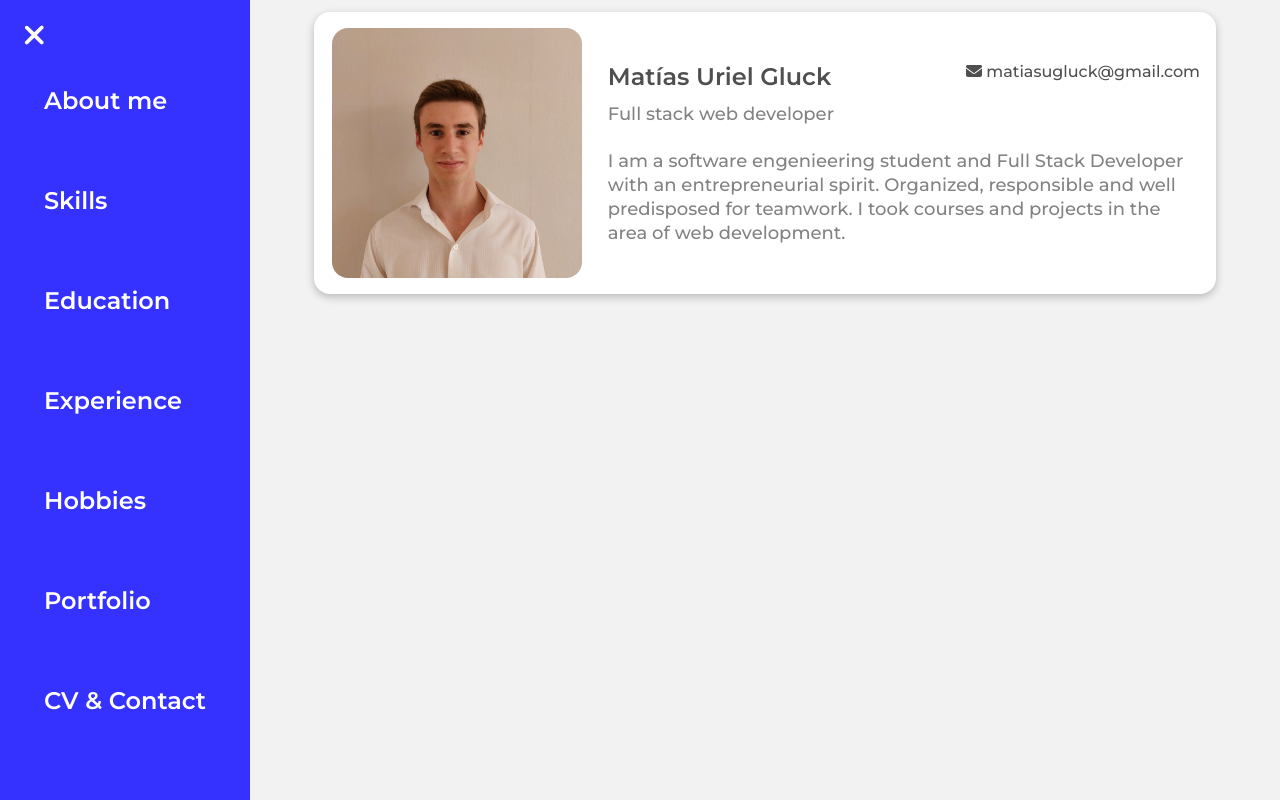
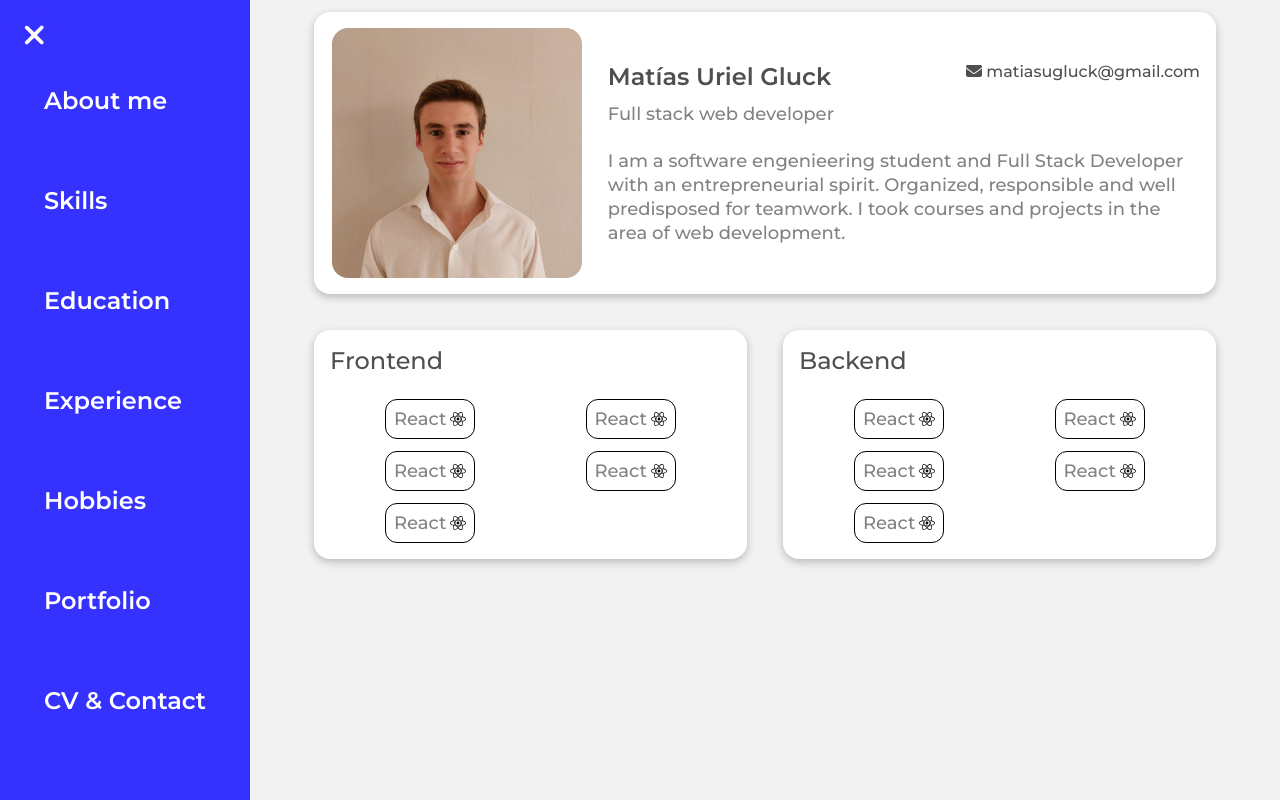
Before and after one commit to MatiasUrielGluck/Portfolio_v4, a React (Vite) app: page / in a window 1280 px wide. Built offline with nearby package versions, Linux system fonts and the light colour scheme.

Commit message:
Adding skills component and working themes

```diff
--- a/package.json
+++ b/package.json
@@ -11,6 +11,7 @@
   },
   "dependencies": {
     "@fortawesome/fontawesome-svg-core": "^6.4.0",
+    "@fortawesome/free-brands-svg-icons": "^6.4.0",
     "@fortawesome/free-regular-svg-icons": "^6.4.0",
     "@fortawesome/free-solid-svg-icons": "^6.4.0",
     "@fortawesome/react-fontawesome": "^0.2.0",
--- a/src/App.jsx
+++ b/src/App.jsx
@@ -1,13 +1,13 @@
 import styled from "styled-components";
 import { ThemeContext } from "./context/ThemeContext";
-import { loadTheme } from "./helpers";
+import { changeTheme, loadTheme } from "./helpers";
 import { Content, Sidebar } from "./components";
 import { useState } from "react";
 import { FontAwesomeIcon } from "@fortawesome/react-fontawesome";
-import { faBars } from "@fortawesome/free-solid-svg-icons";
+import { faBars, faPalette } from "@fortawesome/free-solid-svg-icons";
 
 export const App = () => {
-  const theme = loadTheme();
+  const [theme, setTheme] = useState(loadTheme());
   const [sidebarOpen, setSidebarOpen] = useState(true);
 
   return (
@@ -15,6 +15,14 @@ export const App = () => {
       <AppContainer theme={theme}>
         <div className="btn">
           <FontAwesomeIcon icon={faBars} onClick={() => setSidebarOpen(true)} />
+        </div>
+        <div className="btn">
+          <FontAwesomeIcon
+            icon={faPalette}
+            onClick={() => {
+              setTheme(changeTheme());
+            }}
+          />
         </div>
         <Sidebar open={sidebarOpen} closeFn={() => setSidebarOpen(false)} />
         <Content />
@@ -46,5 +54,9 @@ const AppContainer = styled.div`
     color: ${(props) => props.theme.text.secondary};
     display: grid;
     place-items: center;
+
+    &:nth-child(2) {
+      top: 63px;
+    }
   }
 `;
--- a/src/components/Content.jsx
+++ b/src/components/Content.jsx
@@ -2,7 +2,7 @@ import { useContext } from "react";
 import { styled } from "styled-components";
 import { ThemeContext } from "../context/ThemeContext";
 
-import { ProfileContainer } from "./";
+import { ProfileContainer, Skills } from "./";
 
 export const Content = () => {
   const theme = useContext(ThemeContext);
@@ -10,14 +10,13 @@ export const Content = () => {
   return (
     <Container theme={theme}>
       <ProfileContainer />
+      <Skills />
     </Container>
   );
 };
 
 const Container = styled.div`
   width: 100%;
-  display: grid;
-  grid-template-columns: 1fr;
   padding: 16px;
 
   @media only screen and (width > 768px) {
--- a/src/components/Sidebar.jsx
+++ b/src/components/Sidebar.jsx
@@ -40,7 +40,7 @@ const Container = styled.div`
     props.open ? "translateX(0%)" : "translateX(-200%)"};
   transition: all 0.3s ease;
 
-  @media only screen and (width > 768px) {
+  @media only screen and (width > 1200px) {
     position: relative;
     height: 100%;
     max-width: 250px;
--- /dev/null
+++ b/src/components/Skill.jsx
@@ -0,0 +1,37 @@
+import { useContext } from "react";
+import { styled } from "styled-components";
+import { ThemeContext } from "../context/ThemeContext";
+import { FontAwesomeIcon } from "@fortawesome/react-fontawesome";
+
+export const Skill = ({ icon, text }) => {
+  const theme = useContext(ThemeContext);
+
+  return (
+    <Container theme={theme}>
+      <p>{text}</p>
+      <FontAwesomeIcon icon={icon} className="icon" />
+    </Container>
+  );
+};
+
+const Container = styled.div`
+  width: fit-content;
+  padding: 8px;
+  display: flex;
+  flex-flow: row nowrap;
+  gap: 4px;
+  justify-content: center;
+  align-items: center;
+  border: 1px solid ${(props) => props.theme.skill.border};
+  border-radius: 12px;
+
+  p {
+    color: ${(props) => props.theme.skill.text};
+    font-size: 18px;
+    font-weight: 500;
+  }
+
+  .icon {
+    color: ${(props) => props.theme.skill.icon};
+  }
+`;
--- /dev/null
+++ b/src/components/Skills.jsx
@@ -0,0 +1,64 @@
+import { useContext } from "react";
+import { styled } from "styled-components";
+import { ThemeContext } from "../context/ThemeContext";
+import { InfoContainer } from "../styled-components";
+import { Skill } from "./";
+import { faReact } from "@fortawesome/free-brands-svg-icons";
+
+export const Skills = () => {
+  const theme = useContext(ThemeContext);
+  return (
+    <Container theme={theme}>
+      <div className="skills-container">
+        <InfoContainer theme={theme}>
+          <h2>Frontend</h2>
+          <div className="skills-list">
+            <Skill icon={faReact} text={"React"} />
+            <Skill icon={faReact} text={"React"} />
+            <Skill icon={faReact} text={"React"} />
+            <Skill icon={faReact} text={"React"} />
+            <Skill icon={faReact} text={"React"} />
+          </div>
+        </InfoContainer>
+      </div>
+      <div className="skills-container">
+        <InfoContainer theme={theme}>
+          <h2>Backend</h2>
+          <div className="skills-list">
+            <Skill icon={faReact} text={"React"} />
+            <Skill icon={faReact} text={"React"} />
+            <Skill icon={faReact} text={"React"} />
+            <Skill icon={faReact} text={"React"} />
+            <Skill icon={faReact} text={"React"} />
+          </div>
+        </InfoContainer>
+      </div>
+    </Container>
+  );
+};
+
+const Container = styled.div`
+  margin-top: 36px;
+  display: grid;
+  grid-template-columns: 1fr;
+  gap: 36px;
+
+  @media only screen and (width > 780px) {
+    grid-template-columns: 1fr 1fr;
+  }
+
+  .skills-container {
+    h2 {
+      font-weight: 500;
+      color: ${(props) => props.theme.text.h2};
+    }
+
+    .skills-list {
+      margin-top: 24px;
+      display: grid;
+      grid-template-columns: repeat(auto-fit, minmax(150px, 1fr));
+      row-gap: 12px;
+      place-items: center;
+    }
+  }
+`;
--- a/src/components/index.js
+++ b/src/components/index.js
@@ -1,3 +1,5 @@
 export * from "./Sidebar";
 export * from "./Content";
 export * from "./ProfileContainer";
+export * from "./Skills";
+export * from "./Skill";
--- /dev/null
+++ b/src/helpers/changeTheme.js
@@ -0,0 +1,11 @@
+import { dark, light } from "../themes";
+
+export const changeTheme = () => {
+  if (localStorage.getItem("theme") === "light") {
+    localStorage.setItem("theme", "dark");
+    return dark;
+  } else {
+    localStorage.setItem("theme", "light");
+    return light;
+  }
+};
--- a/src/helpers/index.js
+++ b/src/helpers/index.js
@@ -1 +1,2 @@
 export * from "./loadTheme";
+export * from "./changeTheme";
--- a/src/themes/dark.js
+++ b/src/themes/dark.js
@@ -1,7 +1,20 @@
 export const dark = {
-  background: {},
+  background: {
+    primary: "#1A1A2E",
+    secondary: "#fff",
+    container: "#16213E",
+    accent: "#0F3460",
+  },
 
   text: {
-    main: "#ffffff",
+    primary: "#fff",
+    secondary: "#fff",
+    h2: "#fff",
+    soft: "#a7a7a7",
   },
+  skill: {
+    text: "#a7a7a7",
+    icon: "#fff",
+    border: "#fff"
+  }
 };
--- a/src/themes/light.js
+++ b/src/themes/light.js
@@ -12,4 +12,9 @@ export const light = {
     h2: "#4F4F4F",
     soft: "#828282",
   },
+  skill: {
+    text: "#828282",
+    icon: "#000",
+    border: "#000",
+  },
 };
```
Also changed, not shown: src/components/ProfileContainer.jsx (+6 -6 lines), 1 other file (tests, documents, lock files or other folders).
